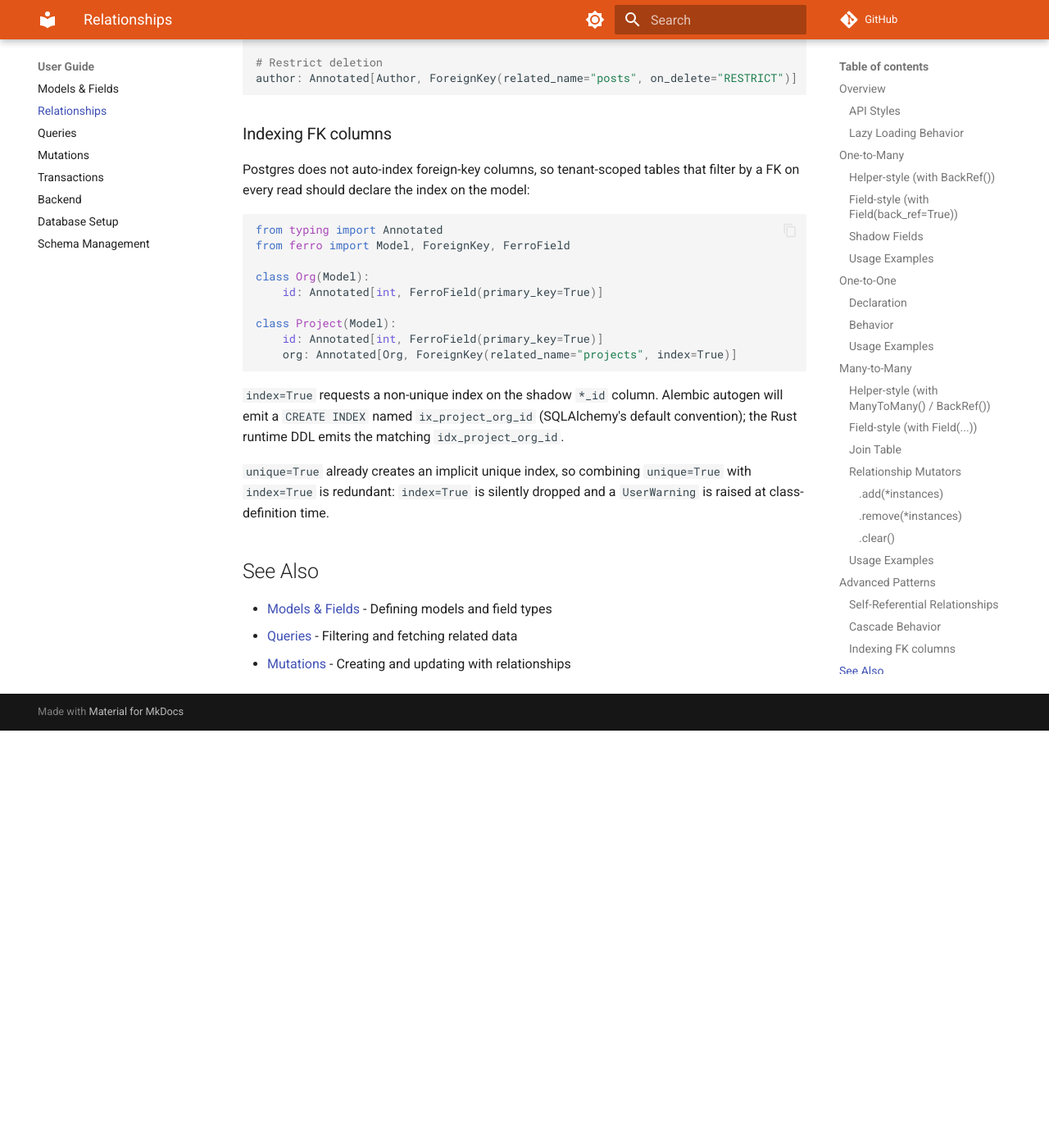
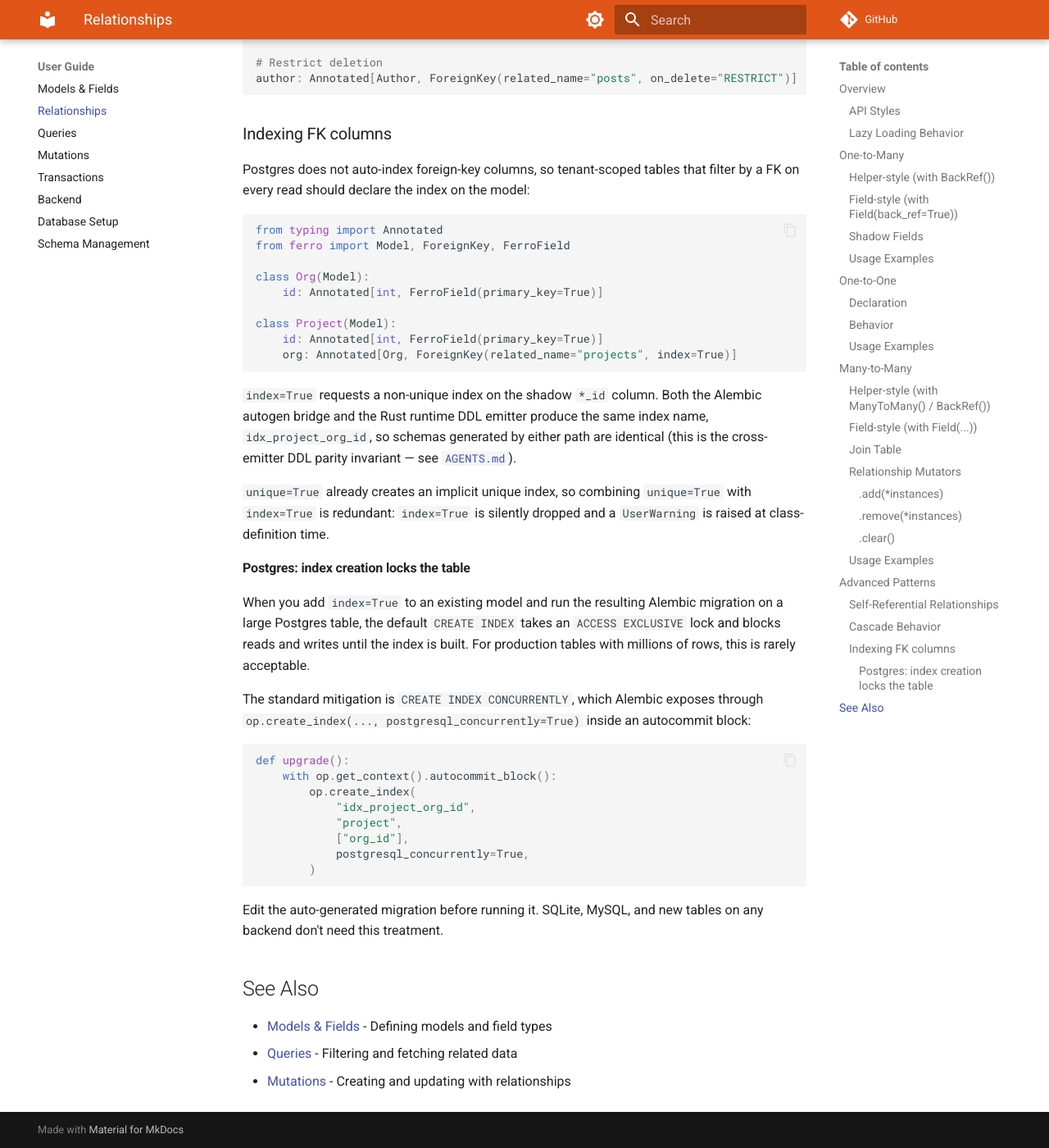
Before and after one commit to syn54x/ferro-orm, an MkDocs documentation site: the page built from docs/guide/relationships.md, in a window 1280 px wide and 1400 px high, scrolled down 7844 px. Shown: the whole window at 82% size. Built offline with MkDocs 1.6.1 and Material for MkDocs 9.7.7, drawn with Linux system fonts in a browser that asks for light colours; comment, search, counter and statistics services are not loaded; before the commit the page ends 8735 px from its top, so only the background shows below that.

Commit message:
fix(fk): address P2/P3 review findings (#32)
P2:
- Validate `nullable` (and the SET NULL ↔ nullable invariant) in
  `ForeignKey.__init__` before warning about index redundancy, so a misconfigured
  FK raises the actual error instead of being shadowed by a noisy UserWarning.
- Add a Postgres E2E test for `ForeignKey(index=True)` mirroring the SQLite
  runtime parity test. Postgres does not auto-index FK columns, so this is the
  real-world correctness check for the issue-32 surface.
- docs/guide/relationships.md: drop the now-stale `ix_*` mention (Alembic and
  Rust now agree on `idx_*`) and add a Postgres CREATE INDEX locking warning
  with the standard `postgresql_concurrently=True` mitigation.

P3:
- schema_metadata: always-write `prop["unique"]` and `prop["index"]` on the
  shadow column for parity with the FerroField loop. Also include `index` in
  the `prop["foreign_key"]` dict so downstream consumers see a consistent shape.
- Fix the broken `ForeignKey(index=True)` example in
  `ForeignKey.__init__`'s docstring: use `Annotated[Org, ...]` with a
  reciprocal `BackRef()` instead of the bogus `Annotated[int, ...]`.
- Dedup the per-test `from ferro import BackRef, ForeignKey, Relation`
  re-imports by adding them to the module-level import block.

Made-with: Cursor

````diff
--- a/docs/guide/relationships.md
+++ b/docs/guide/relationships.md
@@ -350,14 +350,41 @@ class Project(Model):
     org: Annotated[Org, ForeignKey(related_name="projects", index=True)]
 ```
 
-`index=True` requests a non-unique index on the shadow `*_id` column. Alembic
-autogen will emit a `CREATE INDEX` named `ix_project_org_id` (SQLAlchemy's
-default convention); the Rust runtime DDL emits the matching
-`idx_project_org_id`.
+`index=True` requests a non-unique index on the shadow `*_id` column. Both
+the Alembic autogen bridge and the Rust runtime DDL emitter produce the same
+index name, `idx_project_org_id`, so schemas generated by either path are
+identical (this is the cross-emitter DDL parity invariant — see
+[`AGENTS.md`](https://github.com/syn54x/ferro-orm/blob/main/AGENTS.md)).
 
 `unique=True` already creates an implicit unique index, so combining
 `unique=True` with `index=True` is redundant: `index=True` is silently dropped
 and a `UserWarning` is raised at class-definition time.
+
+#### Postgres: index creation locks the table
+
+When you add `index=True` to an existing model and run the resulting Alembic
+migration on a large Postgres table, the default `CREATE INDEX` takes an
+`ACCESS EXCLUSIVE` lock and blocks reads and writes until the index is
+built. For production tables with millions of rows, this is rarely
+acceptable.
+
+The standard mitigation is `CREATE INDEX CONCURRENTLY`, which Alembic
+exposes through `op.create_index(..., postgresql_concurrently=True)` inside
+an autocommit block:
+
+```python
+def upgrade():
+    with op.get_context().autocommit_block():
+        op.create_index(
+            "idx_project_org_id",
+            "project",
+            ["org_id"],
+            postgresql_concurrently=True,
+        )
+```
+
+Edit the auto-generated migration before running it. SQLite, MySQL, and
+new tables on any backend don't need this treatment.
 
 ## See Also
 
````
Also changed, not shown: 4 other files.
